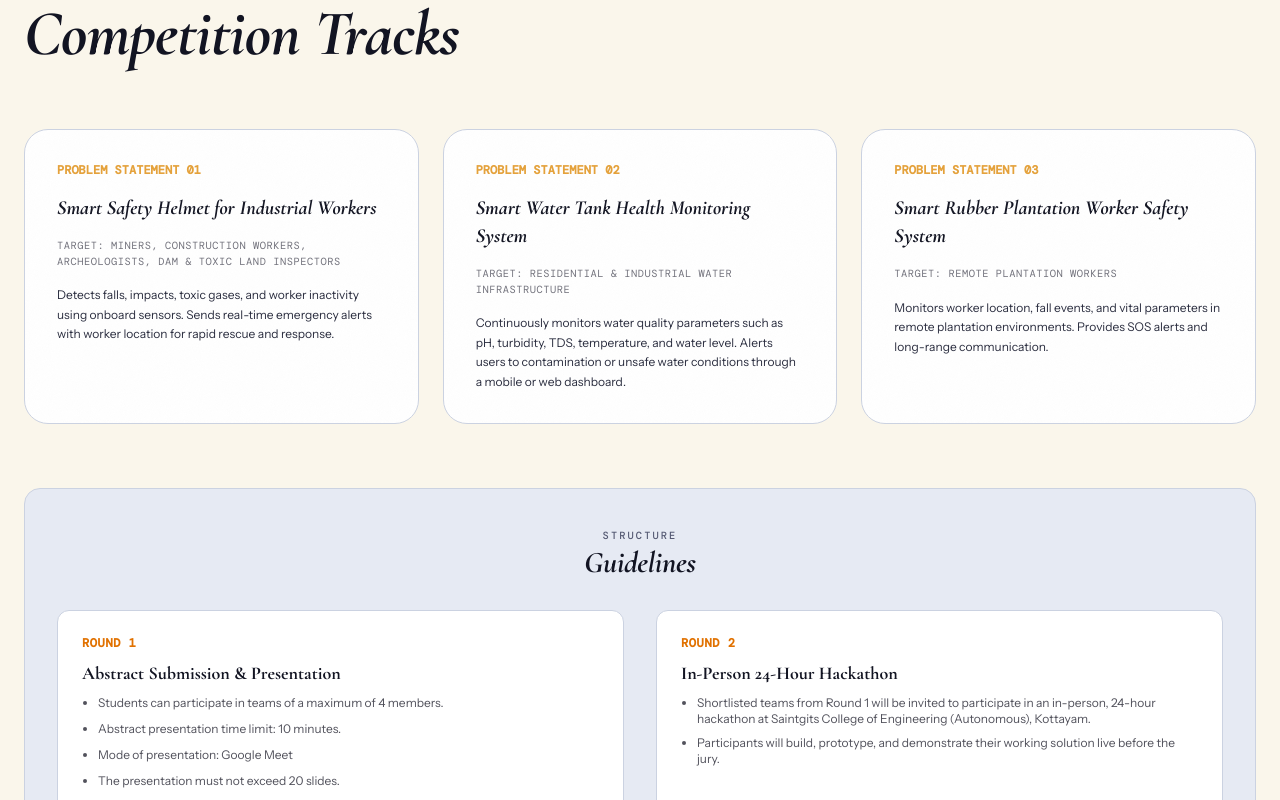
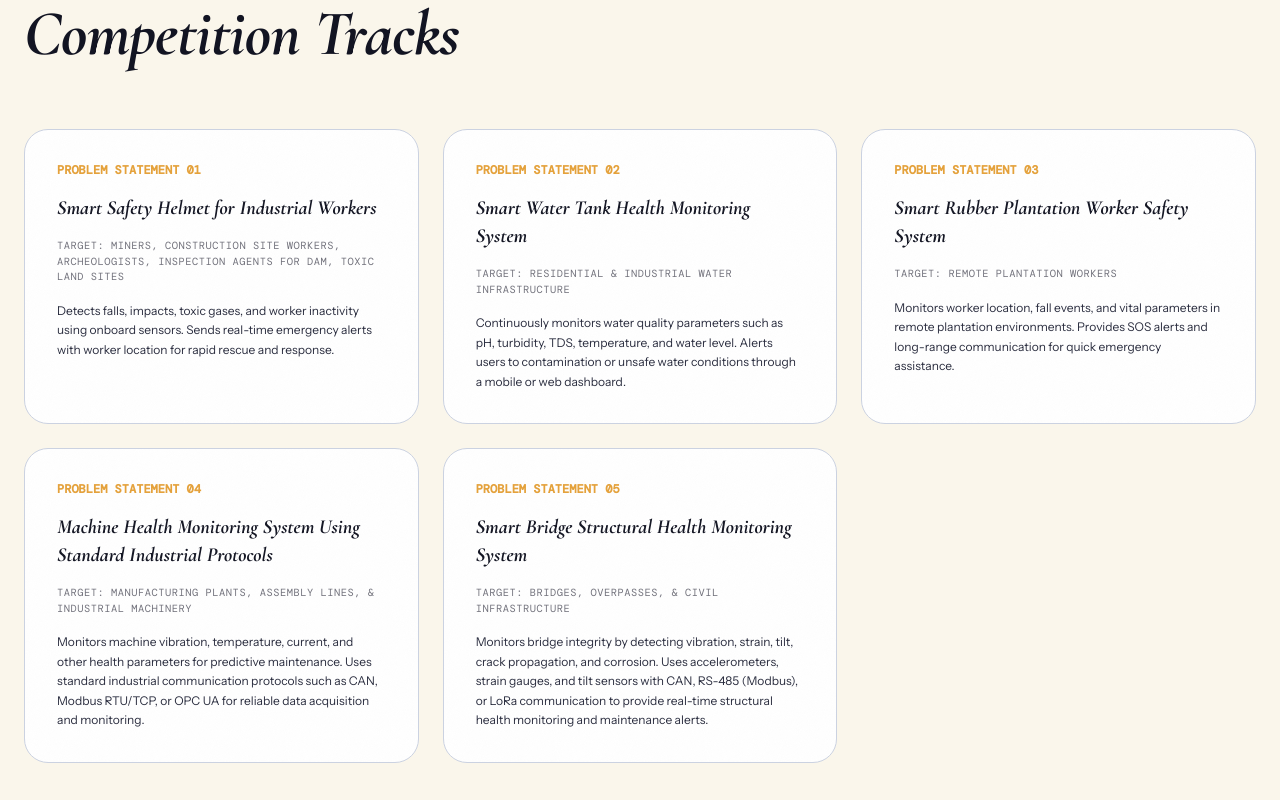
Before and after one commit to saranskumar/Procomm-26, a Next.js app: page /problem in a window 1280 px wide. Shown: the part 660-1460 px from the top of the page. Built offline with nearby package versions, Linux system fonts and the light colour scheme; a web font is replaced by a local one.

Commit message:
problems

```diff
--- a/src/app/problem/page.tsx
+++ b/src/app/problem/page.tsx
@@ -202,13 +202,13 @@ export default function CompetitionPage() {
               </h2>
             </div>
 
-            {/* 3 Problem Statements & 2-Round Format */}
-            <div className="grid grid-cols-1 lg:grid-cols-3 gap-6 mt-8">
+            {/* Problem Statements & 2-Round Format */}
+            <div className="grid grid-cols-1 md:grid-cols-2 lg:grid-cols-3 gap-6 mt-8">
               {[
                 {
                   id: "01",
                   title: "Smart Safety Helmet for Industrial Workers",
-                  target: "Miners, construction workers, archeologists, dam & toxic land inspectors",
+                  target: "Miners, construction site workers, archeologists, inspection agents for dam, toxic land sites",
                   desc: "Detects falls, impacts, toxic gases, and worker inactivity using onboard sensors. Sends real-time emergency alerts with worker location for rapid rescue and response.",
                 },
                 {
@@ -221,7 +221,19 @@ export default function CompetitionPage() {
                   id: "03",
                   title: "Smart Rubber Plantation Worker Safety System",
                   target: "Remote Plantation Workers",
-                  desc: "Monitors worker location, fall events, and vital parameters in remote plantation environments. Provides SOS alerts and long-range communication.",
+                  desc: "Monitors worker location, fall events, and vital parameters in remote plantation environments. Provides SOS alerts and long-range communication for quick emergency assistance.",
+                },
+                {
+                  id: "04",
+                  title: "Machine Health Monitoring System Using Standard Industrial Protocols",
+                  target: "Manufacturing Plants, Assembly Lines, & Industrial Machinery",
+                  desc: "Monitors machine vibration, temperature, current, and other health parameters for predictive maintenance. Uses standard industrial communication protocols such as CAN, Modbus RTU/TCP, or OPC UA for reliable data acquisition and monitoring.",
+                },
+                {
+                  id: "05",
+                  title: "Smart Bridge Structural Health Monitoring System",
+                  target: "Bridges, Overpasses, & Civil Infrastructure",
+                  desc: "Monitors bridge integrity by detecting vibration, strain, tilt, crack propagation, and corrosion. Uses accelerometers, strain gauges, and tilt sensors with CAN, RS-485 (Modbus), or LoRa communication to provide real-time structural health monitoring and maintenance alerts.",
                 },
               ].map((item, idx) => (
                 <div
--- a/src/app/register/page.tsx
+++ b/src/app/register/page.tsx
@@ -119,11 +119,11 @@ export default function RegisterPage() {
                 <div className="flex flex-col gap-3 font-body text-xs select-text" style={{ color: "var(--ink-mid)" }}>
                   <div className="flex justify-between border-b pb-1" style={{ borderColor: "rgba(11,26,48,0.06)" }}>
                     <span className="font-semibold">Reg Closes:</span>
-                    <span className="font-mono-editorial font-bold">Aug 25, 2026</span>
+                    <span className="font-mono-editorial font-bold">Aug 21, 2026</span>
                   </div>
                   <div className="flex justify-between border-b pb-1" style={{ borderColor: "rgba(11,26,48,0.06)" }}>
                     <span className="font-semibold">Abstract Review:</span>
-                    <span className="font-mono-editorial font-bold">Aug 28, 2026</span>
+                    <span className="font-mono-editorial font-bold">Aug 23, 2026</span>
                   </div>
                   <div className="flex justify-between border-b pb-1" style={{ borderColor: "rgba(11,26,48,0.06)" }}>
                     <span className="font-semibold">Jury Presentations:</span>
--- a/src/components/TimelineSection.tsx
+++ b/src/components/TimelineSection.tsx
@@ -26,14 +26,14 @@ export default function TimelineSection() {
           {[
             {
               phase: "Phase 01",
-              date: "Aug 25, 2026",
+              date: "Aug 21, 2026",
               label: "Registration Closes",
               desc: "Complete all form submissions and team details. Last date to register teams.",
               side: "left",
             },
             {
               phase: "Phase 02",
-              date: "Aug 28, 2026",
+              date: "Aug 23, 2026",
               label: "Proposal Shortlist",
               desc: "Notification of teams advancing to the final evaluation round.",
               side: "right",
```
